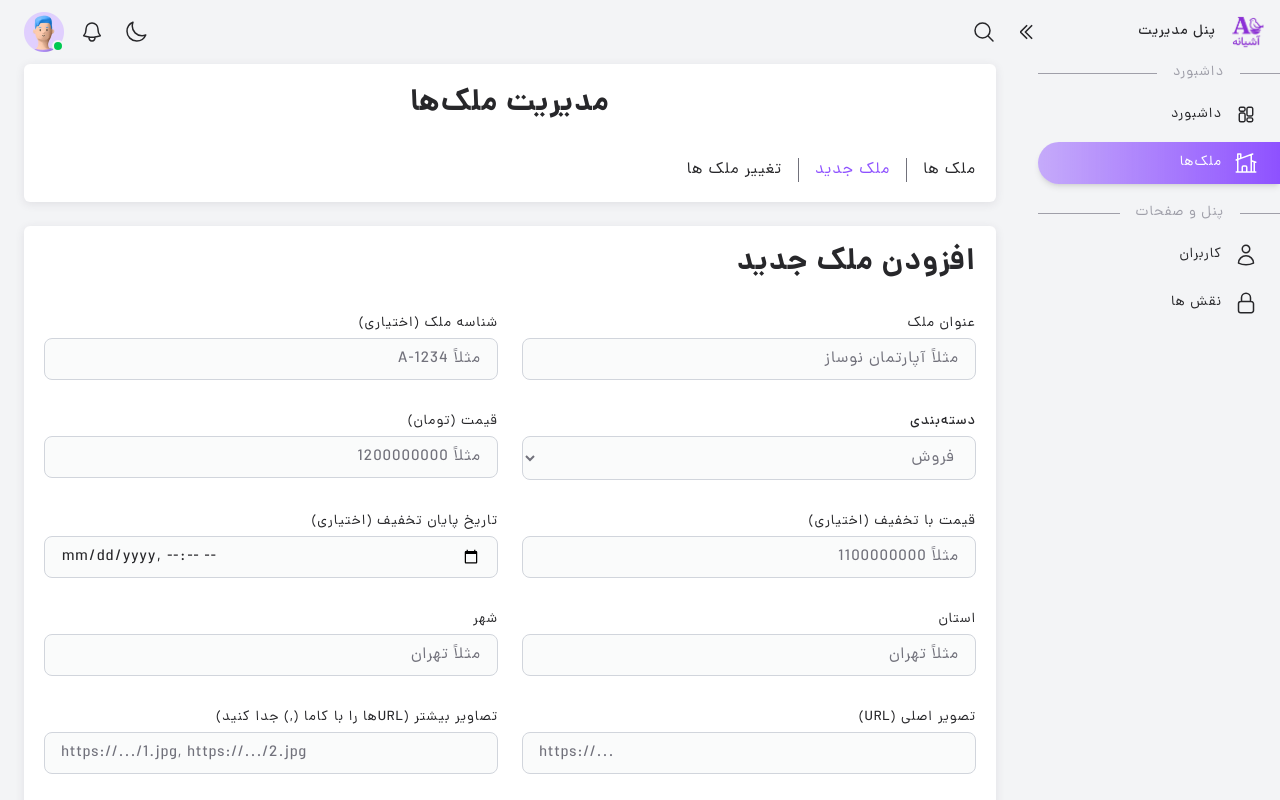
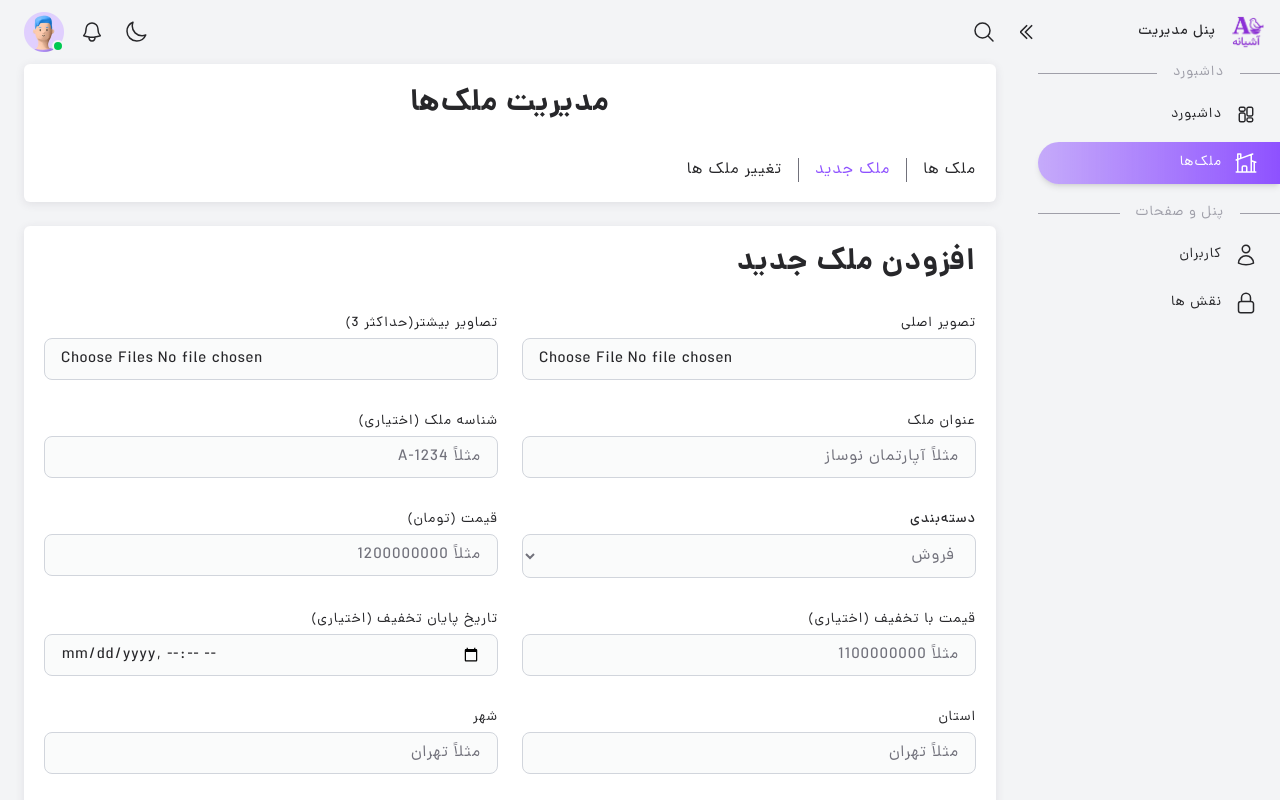
Before and after one commit to homow/home-nest-admin-react, a React (Vite) app: page /home-nest-admin/properties/create in a window 1280 px wide. Shown: the top 800 px of the page. Built offline with nearby package versions, Linux system fonts and the light colour scheme.

Commit message:
config handler for upload images

```diff
--- a/src/lib/api/axiosInstance.js
+++ b/src/lib/api/axiosInstance.js
@@ -2,8 +2,9 @@ import axios from "axios";
 import {refresh} from "@api/requests/auth.js";
 
 let accessTokenGetter = null;
+let refreshPromise = null;
 
-const setAccessTokenGetter = (getter) => {
+const setAccessTokenGetter = getter => {
     accessTokenGetter = getter;
 };
 
@@ -33,6 +34,10 @@ axiosInstance.interceptors.response.use(
         if (!originalRequest._retry && error.response?.status === 401) {
             originalRequest._retry = true;
 
+            if (!refreshPromise) {
+                refreshPromise = refresh().finally(() => refreshPromise = null);
+            }
+
             const newToken = await refresh();
 
             if (newToken) {
--- /dev/null
+++ b/src/lib/api/handlers/uploadImages.js
@@ -0,0 +1,35 @@
+import axiosInstance from '../axiosInstance.js';
+
+const FUNCTION_URL = process.env.UPLOAD_IMAGE_FUNCTION;
+
+if (!FUNCTION_URL) {
+    console.warn('UPLOAD_IMAGE_FUNCTION is not set');
+}
+
+async function uploadSingle(file, opts = {}) {
+    const {property_id, is_main} = opts;
+    const form = new FormData();
+    form.append('file', file);
+    if (property_id) form.append('property_id', property_id);
+    form.append('is_main', is_main ? 'true' : 'false');
+
+    const res = await axiosInstance.post(FUNCTION_URL, form, {
+        headers: {'Content-Type': 'multipart/form-data'},
+        onUploadProgress: e => {
+            console.log(e)
+        },
+    });
+
+    return res.data;
+}
+
+async function uploadMultiple(files, opts = {}) {
+    const arr = Array.from(files || []);
+    const results = [];
+    for (const f of arr) {
+        results.push(await uploadSingle(f, {...opts, is_main: false}));
+    }
+    return results;
+}
+
+export {uploadMultiple, uploadSingle};
--- a/src/pages/Properties/routes/CreateProperties/CreatePropertyForm.jsx
+++ b/src/pages/Properties/routes/CreateProperties/CreatePropertyForm.jsx
@@ -14,7 +14,6 @@ export default function CreatePropertyForm({onSubmit, isLoading}) {
         features: [],
         price_with_discount: null,
         discount_until: "",
-        main_image: "",
         tags: "",
         stock: 1,
     });
@@ -137,30 +136,6 @@ export default function CreatePropertyForm({onSubmit, isLoading}) {
                         placeholder="مثلاً تهران"
                     />
                 </div>
-
-                {/* images */}
-                <div className={"multi-inputs-style"}>
-
-                    {/* main_images */}
-                    <Input
-                        label="تصویر اصلی (URL)"
-                        name="main_image"
-                        inputProps={{dir: "ltr"}}
-                        value={formData.main_image}
-                        onChange={(v) => handleChange("main_image", v)}
-                        placeholder="https://..."
-                    />
-
-                    {/* images */}
-                    <Input
-                        label="تصاویر بیشتر (URLها را با کاما (,) جدا کنید)"
-                        inputProps={{dir: "ltr"}}
-                        name="images"
-                        value={formData.images || ""}
-                        onChange={(v) => handleChange("images", v)}
-                        placeholder="https://.../1.jpg, https://.../2.jpg"
-                    />
-                </div>
             </div>
 
             {/* tags, description, metaData, features */}
--- /dev/null
+++ b/src/pages/Properties/routes/CreateProperties/ImagesForm.jsx
@@ -0,0 +1,31 @@
+import Input from "@components/ui/forms/Input";
+
+export default function ImagesForm() {
+    const submitHandler = event => {
+        event.preventDefault();
+    }
+
+    return (
+        <form onSubmit={submitHandler}>
+            {/* images */}
+            <div className={"multi-inputs-style"}>
+
+                {/* main_images */}
+                <Input
+                    type={"file"}
+                    label="تصویر اصلی"
+                    name="main_image"
+                    inputProps={{dir: "ltr", accept: "image/*"}}
+                />
+
+                {/* images */}
+                <Input
+                    type={"file"}
+                    label="تصاویر بیشتر(حداکثر 3)"
+                    inputProps={{dir: "ltr", multiple: true, accept: "image/*"}}
+                    name="images"
+                />
+            </div>
+        </form>
+    )
+}
--- a/src/pages/Properties/routes/CreateProperties/index.jsx
+++ b/src/pages/Properties/routes/CreateProperties/index.jsx
@@ -1,4 +1,5 @@
 import {useEffect, useState} from "react";
+import ImagesForm from "./ImagesForm";
 import CreatePropertyForm from "./CreatePropertyForm"
 
 export default function CreateProperty() {
@@ -15,7 +16,11 @@ export default function CreateProperty() {
     return (
         <div className={"space-y-8"}>
             <h3>افزودن ملک جدید</h3>
-            <CreatePropertyForm onSubmit={createPropertyHandler} isLoading={loading}/>
+            <ImagesForm/>
+            <CreatePropertyForm
+                onSubmit={createPropertyHandler}
+                isLoading={loading}
+            />
         </div>
     );
 };
```
